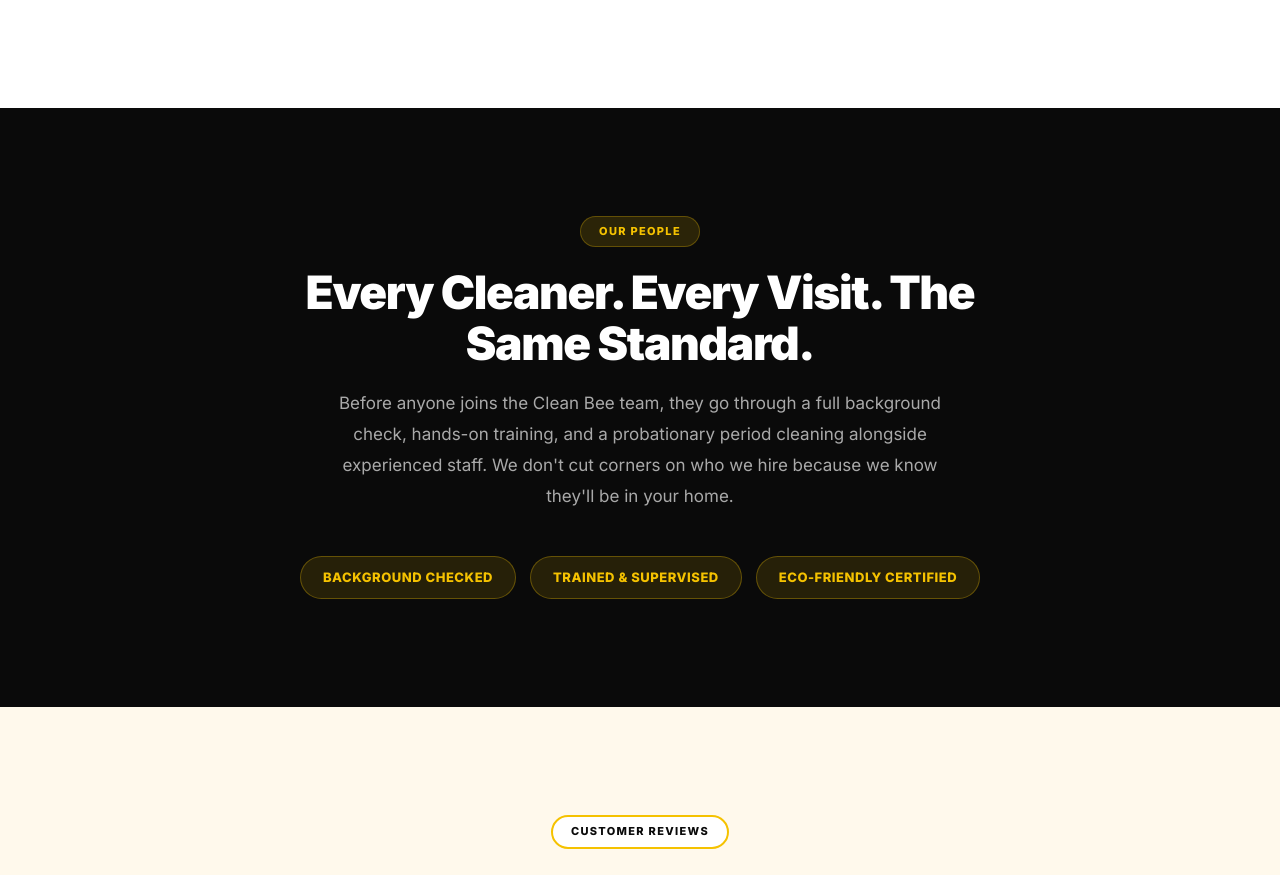
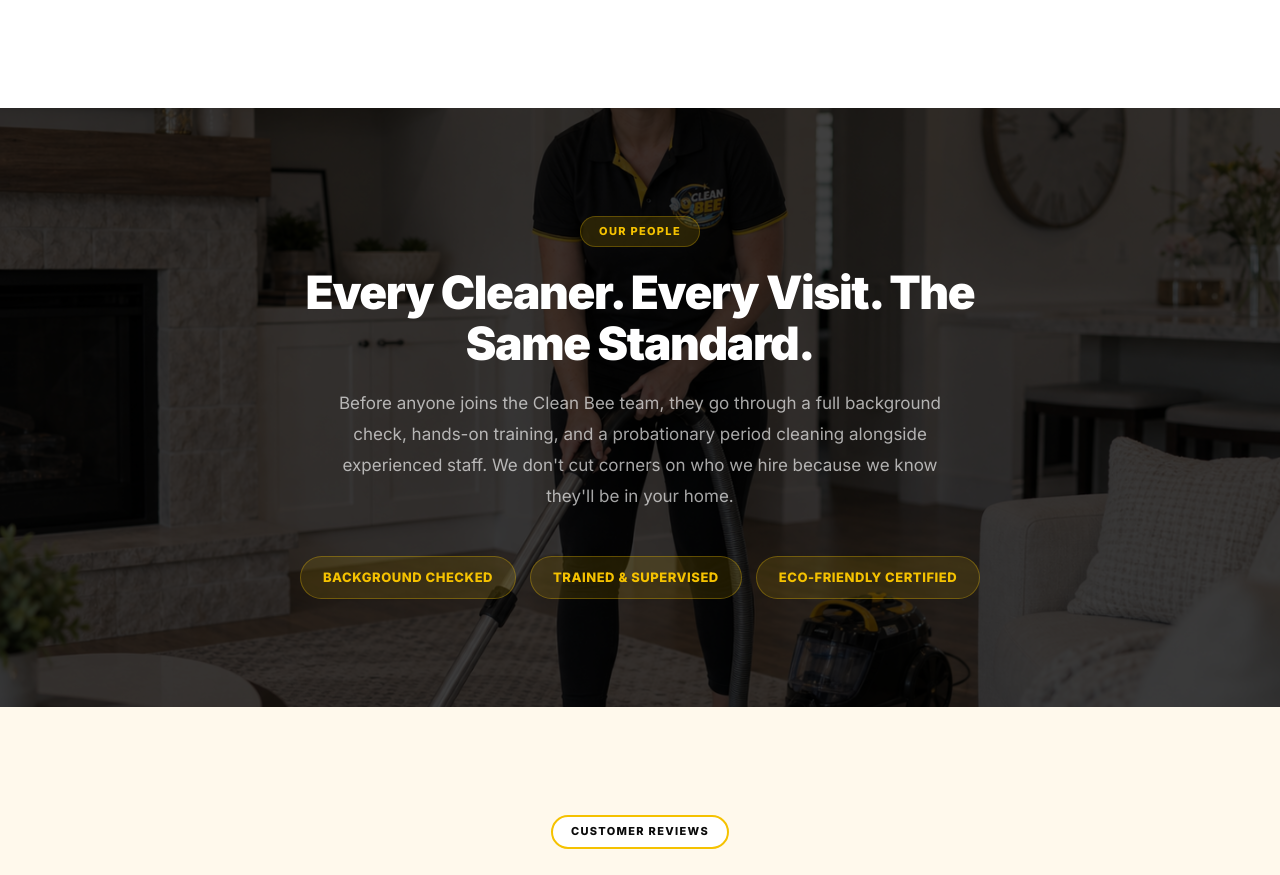
Before and after one commit to alekwayne3-crypto/personal_site, a React (Vite) app in the folder client/: page /why-clean-bee in a window 1280 px wide. Shown: the part 2777-3652 px from the top of the page. Built offline with nearby package versions, Linux system fonts and the light colour scheme.

Commit message:
Add background image to Our People section on Why Clean Bee page

```diff
--- a/client/src/pages/WhyCleanBeePage.jsx
+++ b/client/src/pages/WhyCleanBeePage.jsx
@@ -220,7 +220,7 @@ export default function WhyCleanBeePage() {
         </section>
 
         {/* ── Meet the Standard ── */}
-        <section className="wcb-standard">
+        <section className="wcb-standard" style={{ backgroundImage: 'linear-gradient(rgba(0,0,0,0.75), rgba(0,0,0,0.75)), url(/why-people.jpg)', backgroundSize: 'cover', backgroundPosition: 'center' }}>
           <div className="container wcb-standard-inner">
             <span className="pill pill-dark">Our People</span>
             <h2 className="h2 h2-white">Every Cleaner. Every Visit. The Same Standard.</h2>
```
Also changed, not shown: client/public/why-people.jpg (added).
